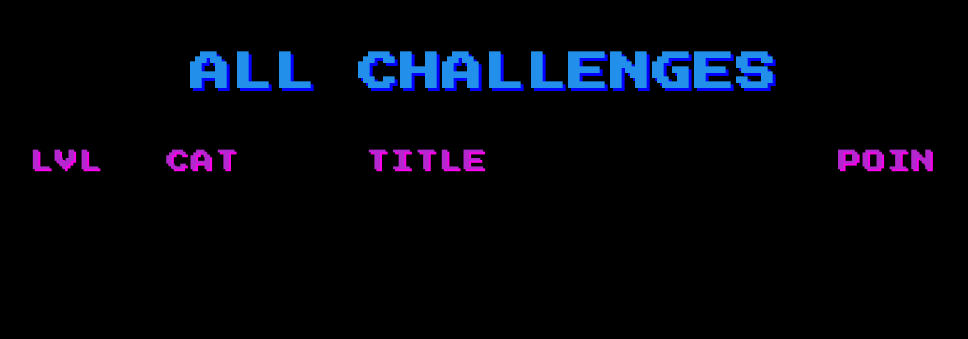
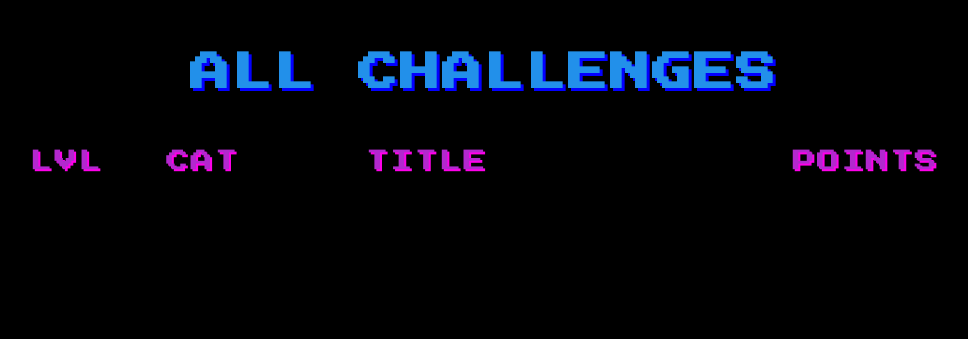
Before and after one commit to k1k9/CTFPlatform, a PHP site: page /t in a window 1280 px wide. Shown: the top 339 px of the page, without its empty margins (156-1124 px from the left). Run offline with PHP 8.4, Linux system fonts and the light colour scheme; data that the repository does not hold is empty.

Commit message:
Updated grid header

```diff
--- a/src/public/css/task.css
+++ b/src/public/css/task.css
@@ -197,7 +197,7 @@ section.taskList ul .header {
     margin-bottom: 1.5rem;
     width: 100%;
     display: grid;
-    grid-template-columns: 15% 22% 52% 11%;
+    grid-template-columns: 15% 22% 47% 16%;
 }
 
 section.taskList ul .element {
```
